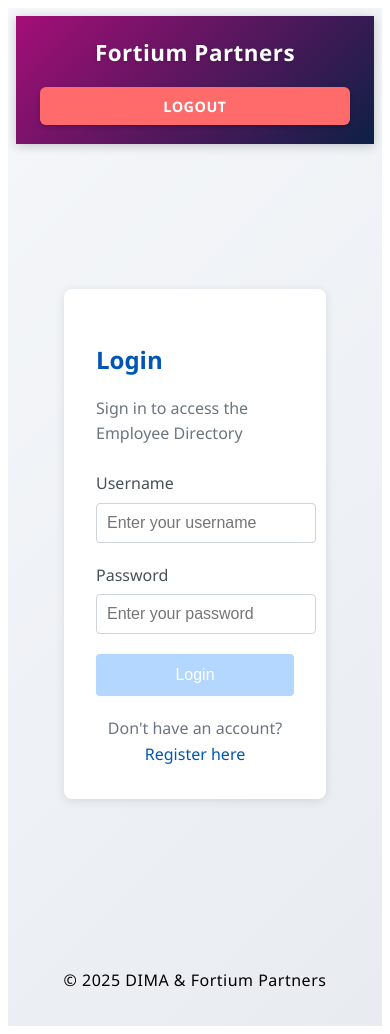
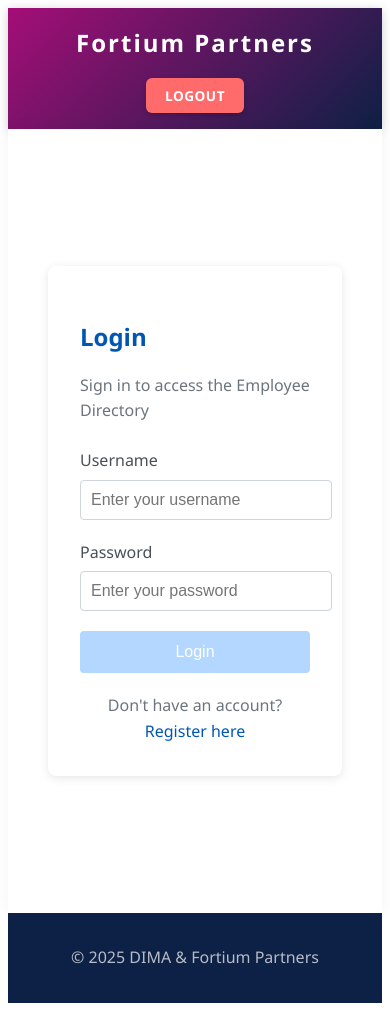
Before and after one commit to dimantha2004/Final_Task, an Angular app in the folder final_frontend/final-frontend/: page /login in a window 390 px wide. After the commit the page ends 1011 px from the top, so only its background shows below. Built offline with nearby package versions, Linux system fonts and the light colour scheme.

Commit message:
css done for  app.component

```diff
--- a/final_frontend/final-frontend/src/app/app.component.css
+++ b/final_frontend/final-frontend/src/app/app.component.css
@@ -6,12 +6,9 @@
   }
 
   body {
-    min-height: 100vh;
-    background: linear-gradient(135deg, #f5f7fa 0%, #e8ecf1 100%);
+    background-color:rgb(255, 255, 255);
+    color: #333;
     line-height: 1.6;
-    color: var(--text-dark);
-    display: flex;
-    flex-direction: column;
   }
 
   .app-container {
@@ -32,11 +29,10 @@
 
   .app-header h1 {
     font-size: 2rem;
-    font-weight: 600;
-    letter-spacing: 0.5px;
-    text-shadow: 0 1px 3px rgba(0, 0, 0, 0.2);
-    animation: slideIn 0.5s ease-out;
+    font-weight: 700;
+    letter-spacing: 2px;
   }
+
 
   .logout-button {
     background-color: #ff6b6b;
@@ -54,77 +50,47 @@
   }
 
   .logout-button:hover {
-    background-color: var(--text-light);
-    color: var(--primary);
+    background-color:rgb(186, 17, 17);
     transform: translateY(-2px);
-    box-shadow: 0 4px 12px rgba(0, 0, 0, 0.2);
+    box-shadow: 0 4px 8px rgba(0, 0, 0, 0.2);
+  }
+
+  .logout-button:active {
+    transform: translateY(0);
   }
 
   .main-content {
     flex: 1;
-    padding: 2.5rem;
-    background-color: var(--bg-light);
-    min-height: calc(100vh - 160px);
+    padding: 3rem;
+    max-width: 1200px;
+    width: 100%;
+    margin: 0 auto;
+    background-color: white;
+    box-shadow: 0 0 15px rgba(0, 0, 0, 0.05);
   }
 
   .app-footer {
-    background: linear-gradient(90deg, var(--primary-dark) 0%, var(--primary) 100%);
-    color: var(--text-light);
-    padding: 1.5rem 2.5rem;
+    background-color: #0d2045;
+    color: rgba(255, 255, 255, 0.7);
     text-align: center;
+    padding: 2rem;
     font-size: 1rem;
-    margin-top: auto;
-    font-weight: 500;
-    letter-spacing: 0.5px;
   }
 
-  @keyframes slideIn {
-    from { transform: translateY(-20px); opacity: 0; }
-    to { transform: translateY(0); opacity: 1; }
+
+  @media (max-width: 768px) {
+    .app-header {
+      padding: 1rem;
+      flex-direction: column;
+      gap: 1rem;
     }
 
-  @media (max-width: 768px) {
-    .app-container {
-      margin: 1rem;
-      border-radius: 8px;
-    }
-
-    .app-header {
-      padding: 1.2rem 1.5rem;
-      flex-direction: column;
-      gap: 1rem;
+    .app-header h1 {
+      font-size: 1.5rem;
       text-align: center;
     }
 
-    .app-header h1 {
-      font-size: 1.6rem;
-    }
-
     .main-content {
-      padding: 1.8rem;
-    }
-
-    .logout-button {
-      padding: 0.6rem 1.5rem;
-      font-size: 0.9rem;
-      width: 80%;
+      padding: 1rem;
     }
   }
-
-  @media (max-width: 480px) {
-    .app-container {
-      margin: 0.5rem;
-    }
-
-    .app-header h1 {
-      font-size: 1.4rem;
-    }
-
-    .logout-button {
-      width: 100%;
-    }
-
-    .main-content {
-      padding: 1.5rem;
-    }
-  }
```
Lines whose indentation alone changed are shown as unchanged.
